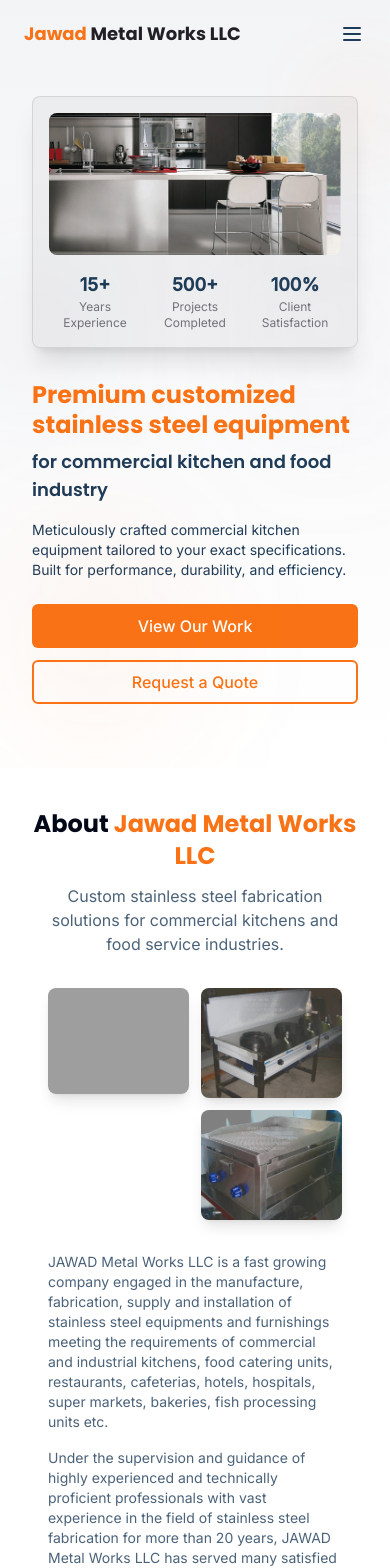
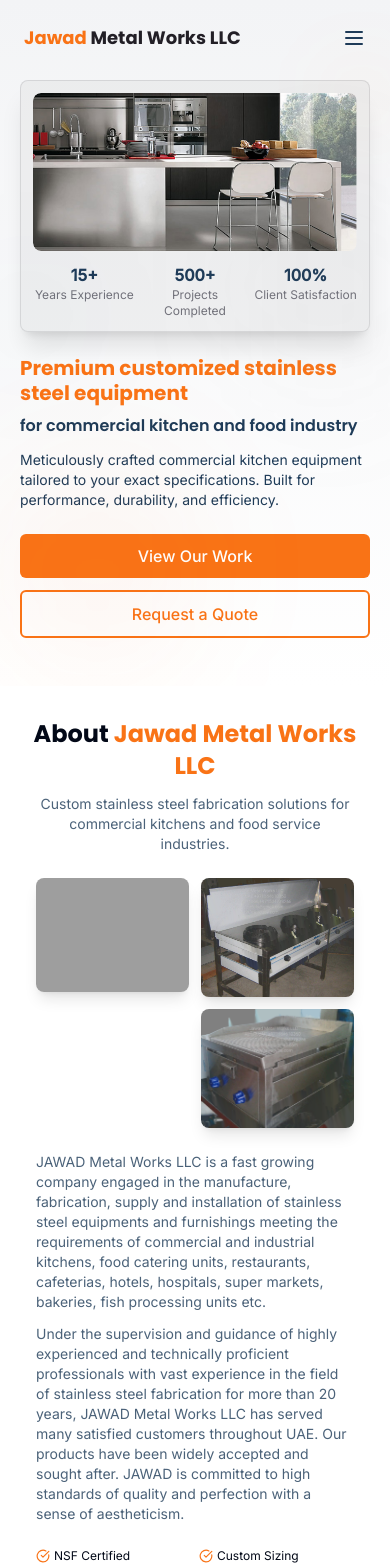
Before and after one commit to muhammedadnanv/metalcraft-webforge-design, a React (Vite) app: page / in a window 390 px wide. Shown: the top 1568 px of the page. Built offline with nearby package versions, Linux system fonts and the light colour scheme.

Commit message:
Refactor for responsiveness
The entire website has been made fully responsive and mobile-friendly. This includes adjustments to layouts, touch targets, and content display across various screen sizes.

```diff
--- a/index.html
+++ b/index.html
@@ -3,7 +3,7 @@
 <html lang="en">
   <head>
     <meta charset="UTF-8" />
-    <meta name="viewport" content="width=device-width, initial-scale=1.0" />
+    <meta name="viewport" content="width=device-width, initial-scale=1.0, maximum-scale=5.0, user-scalable=yes" />
     <title>Jawad Metal Works - Premium Commercial Kitchen Fabrication</title>
     <meta name="description" content="Custom commercial kitchen fabrication solutions including exhaust hoods, worktables, sinks, and equipment stands built with precision and quality." />
     <meta name="author" content="Jawad Metal Works" />
--- a/src/components/About.tsx
+++ b/src/components/About.tsx
@@ -5,25 +5,25 @@ import ImageProcessor from './ImageProcessor';
 const About = () => {
   return (
     <section id="about" className="section-padding bg-white">
-      <div className="container mx-auto">
-        <div className="text-center mb-8 md:mb-12">
-          <h2 className="text-2xl sm:text-3xl md:text-4xl font-bold mb-3 md:mb-4">About <span className="text-accent-orange">Jawad Metal Works LLC</span></h2>
-          <p className="text-steel-blue/80 max-w-3xl mx-auto px-4 sm:px-0">
+      <div className="container mx-auto max-w-7xl">
+        <div className="text-center mb-6 md:mb-10 lg:mb-12">
+          <h2 className="text-2xl sm:text-3xl md:text-4xl lg:text-5xl font-bold mb-3 md:mb-4">About <span className="text-accent-orange">Jawad Metal Works LLC</span></h2>
+          <p className="text-steel-blue/80 max-w-4xl mx-auto px-2 sm:px-4 lg:px-0 text-sm sm:text-base">
             Custom stainless steel fabrication solutions for commercial kitchens and food service industries.
           </p>
         </div>
 
-        <div className="grid grid-cols-1 lg:grid-cols-2 gap-8 md:gap-12 items-center px-4 sm:px-0">
+        <div className="grid grid-cols-1 lg:grid-cols-2 gap-6 md:gap-8 lg:gap-12 items-center px-2 sm:px-4 lg:px-0">
           <div className="order-2 lg:order-1">
-            <div className="text-steel-blue/80 mb-6 space-y-4 text-sm sm:text-base">
+            <div className="text-steel-blue/80 mb-6 space-y-3 sm:space-y-4 text-sm sm:text-base">
               <p>JAWAD Metal Works LLC is a fast growing company engaged in the manufacture, fabrication, supply and installation of stainless steel equipments and furnishings meeting the requirements of commercial and industrial kitchens, food catering units, restaurants, cafeterias, hotels, hospitals, super markets, bakeries, fish processing units etc.</p>
 
               <p>Under the supervision and guidance of highly experienced and technically proficient professionals with vast experience in the field of stainless steel fabrication for more than 20 years, JAWAD Metal Works LLC has served many satisfied customers throughout UAE. Our products have been widely accepted and sought after. JAWAD is committed to high standards of quality and perfection with a sense of aestheticism.</p>
 
-              <p className="hidden sm:block">JAWAD Metal Works LLC is occupying a large warehouse in Industrial Area, New Lucky rounde Ajman with sufficient machineries and infrastructure. JAWAD Metal Works LLC is proud to have highly experienced and dedicated technicians and skilled workers who can fabricate virtually any custom equipment as per designs and specifications.</p>
+              <p className="hidden md:block">JAWAD Metal Works LLC is occupying a large warehouse in Industrial Area, New Lucky rounde Ajman with sufficient machineries and infrastructure. JAWAD Metal Works LLC is proud to have highly experienced and dedicated technicians and skilled workers who can fabricate virtually any custom equipment as per designs and specifications.</p>
             </div>
 
-            <div className="grid grid-cols-2 md:grid-cols-3 gap-2 sm:gap-4 mb-6 sm:mb-8">
+            <div className="grid grid-cols-2 sm:grid-cols-3 gap-2 sm:gap-3 md:gap-4 mb-6 sm:mb-8">
               {["NSF Certified", "Custom Sizing", "Premium Materials", "Professional Installation", "5-Year Warranty", "Health Code Compliant"].map((item, index) => (
                 <div key={index} className="flex items-center gap-1 sm:gap-2">
                   <CheckCircle size={14} className="text-accent-orange flex-shrink-0" />
--- a/src/components/Hero.tsx
+++ b/src/components/Hero.tsx
@@ -6,23 +6,23 @@ const Hero = () => {
   const isMobile = useIsMobile();
 
   return (
-    <section className="pt-24 md:pt-32 pb-16 md:pb-24 bg-gradient-to-b from-gray-100 to-white relative overflow-hidden">
-      <div className="container mx-auto">
-        <div className="grid grid-cols-1 md:grid-cols-2 gap-8 items-center">
-          <div className="reveal-animation px-4 sm:px-0 order-2 md:order-1">
-            <h1 className="text-2xl sm:text-3xl md:text-4xl lg:text-5xl xl:text-6xl font-bold text-matte-black mb-2 leading-tight">
+    <section className="pt-20 sm:pt-24 md:pt-32 pb-12 sm:pb-16 md:pb-24 bg-gradient-to-b from-gray-100 to-white relative overflow-hidden">
+      <div className="container mx-auto max-w-7xl">
+        <div className="grid grid-cols-1 lg:grid-cols-2 gap-6 md:gap-8 lg:gap-12 items-center">
+          <div className="reveal-animation px-2 sm:px-4 lg:px-0 order-2 lg:order-1">
+            <h1 className="text-xl xs:text-2xl sm:text-3xl md:text-4xl lg:text-5xl xl:text-6xl font-bold text-matte-black mb-2 leading-tight">
               <span className="text-accent-orange">Premium customized stainless steel equipment</span>
             </h1>
 
-            <h3 className="text-lg sm:text-xl md:text-2xl lg:text-3xl font-semibold text-steel-blue mb-4">
+            <h3 className="text-base sm:text-lg md:text-xl lg:text-2xl xl:text-3xl font-semibold text-steel-blue mb-3 sm:mb-4">
               for commercial kitchen and food industry
             </h3>
 
-            <p className="text-sm sm:text-base md:text-lg text-steel-blue mb-6 md:mb-8 max-w-lg">
+            <p className="text-sm sm:text-base md:text-lg text-steel-blue mb-6 md:mb-8 max-w-xl">
               Meticulously crafted commercial kitchen equipment tailored to your exact specifications. Built for performance, durability, and efficiency.
             </p>
 
-            <div className="flex flex-col sm:flex-row gap-3 sm:gap-4 justify-center md:justify-start">
+            <div className="flex flex-col sm:flex-row gap-3 sm:gap-4 justify-center lg:justify-start">
               <a href="#portfolio" className="btn-primary text-center sm:text-left">
                 View Our Work
               </a>
@@ -32,31 +32,33 @@ const Hero = () => {
             </div>
           </div>
 
-          <div className="relative reveal-animation px-4 sm:px-0 order-1 md:order-2" style={{
+          <div className="relative reveal-animation px-2 sm:px-4 lg:px-0 order-1 lg:order-2" style={{
             animationDelay: '0.3s'
           }}>
-            <div className="bg-metal-silver/10 backdrop-blur-sm rounded-lg p-4 sm:p-6 md:p-8 border border-metal-silver/30 shadow-xl">
-              <img alt="Premium metal fabrication" className="rounded-lg w-full h-auto object-cover" src="/lovable-uploads/716620fc-9de7-4155-9ce6-d8fc9cbbf5d1.png" />
+            <div className="bg-metal-silver/10 backdrop-blur-sm rounded-lg p-3 sm:p-4 md:p-6 lg:p-8 border border-metal-silver/30 shadow-xl">
+              <div className="rounded-lg overflow-hidden">
+                <img alt="Premium metal fabrication" className="rounded-lg w-full h-auto object-cover" src="/lovable-uploads/716620fc-9de7-4155-9ce6-d8fc9cbbf5d1.png" />
+              </div>
 
-              <div className="mt-4 sm:mt-6 grid grid-cols-3 gap-2 sm:gap-4">
+              <div className="mt-3 sm:mt-4 md:mt-6 grid grid-cols-3 gap-2 sm:gap-3 md:gap-4">
                 <div className="text-center">
-                  <div className="font-bold text-lg sm:text-xl md:text-2xl text-steel-blue">15+</div>
+                  <div className="font-bold text-base sm:text-lg md:text-xl lg:text-2xl text-steel-blue">15+</div>
                   <div className="text-xs sm:text-sm text-muted-foreground">Years Experience</div>
                 </div>
                 <div className="text-center">
-                  <div className="font-bold text-lg sm:text-xl md:text-2xl text-steel-blue">500+</div>
+                  <div className="font-bold text-base sm:text-lg md:text-xl lg:text-2xl text-steel-blue">500+</div>
                   <div className="text-xs sm:text-sm text-muted-foreground">Projects Completed</div>
                 </div>
                 <div className="text-center">
-                  <div className="font-bold text-lg sm:text-xl md:text-2xl text-steel-blue">100%</div>
+                  <div className="font-bold text-base sm:text-lg md:text-xl lg:text-2xl text-steel-blue">100%</div>
                   <div className="text-xs sm:text-sm text-muted-foreground">Client Satisfaction</div>
                 </div>
               </div>
             </div>
 
             {/* Decorative Elements */}
-            <div className="absolute -top-4 -right-4 w-16 sm:w-24 h-16 sm:h-24 bg-accent-orange/10 rounded-full blur-2xl"></div>
-            <div className="absolute -bottom-8 -left-8 w-24 sm:w-32 h-24 sm:h-32 bg-steel-blue/10 rounded-full blur-3xl"></div>
+            <div className="absolute -top-2 -right-2 sm:-top-4 sm:-right-4 w-12 h-12 sm:w-16 sm:h-16 md:w-24 md:h-24 bg-accent-orange/10 rounded-full blur-2xl"></div>
+            <div className="absolute -bottom-4 -left-4 sm:-bottom-8 sm:-left-8 w-16 h-16 sm:w-24 sm:h-24 md:w-32 md:h-32 bg-steel-blue/10 rounded-full blur-3xl"></div>
           </div>
         </div>
       </div>
--- a/src/index.css
+++ b/src/index.css
@@ -56,7 +56,7 @@
   }
 
   .section-padding {
-    @apply py-10 md:py-16 lg:py-24 px-4 md:px-6 lg:px-8;
+    @apply py-8 sm:py-12 md:py-16 lg:py-20 xl:py-24 px-4 sm:px-6 lg:px-8;
   }
 
   .reveal-animation {
@@ -76,21 +76,36 @@
   }
 
   .btn-primary {
-    @apply bg-accent-orange text-white px-4 py-2 md:px-5 md:py-2.5 rounded-md font-medium transition-all hover:bg-accent-orange/90 inline-flex items-center justify-center gap-2 min-h-11;
+    @apply bg-accent-orange text-white px-4 py-2.5 sm:px-5 sm:py-3 md:px-6 md:py-3 rounded-md font-medium transition-all hover:bg-accent-orange/90 active:bg-accent-orange/80 inline-flex items-center justify-center gap-2 min-h-11 touch-manipulation;
   }
 
   .btn-secondary {
-    @apply bg-steel-blue text-white px-4 py-2 md:px-5 md:py-2.5 rounded-md font-medium transition-all hover:bg-steel-blue/90 inline-flex items-center justify-center gap-2 min-h-11;
+    @apply bg-steel-blue text-white px-4 py-2.5 sm:px-5 sm:py-3 md:px-6 md:py-3 rounded-md font-medium transition-all hover:bg-steel-blue/90 active:bg-steel-blue/80 inline-flex items-center justify-center gap-2 min-h-11 touch-manipulation;
   }
 
   .btn-outline {
-    @apply border-2 border-accent-orange text-accent-orange px-4 py-2 md:px-5 md:py-2.5 rounded-md font-medium transition-all hover:bg-accent-orange/10 inline-flex items-center justify-center gap-2 min-h-11;
+    @apply border-2 border-accent-orange text-accent-orange px-4 py-2.5 sm:px-5 sm:py-3 md:px-6 md:py-3 rounded-md font-medium transition-all hover:bg-accent-orange/10 active:bg-accent-orange/20 inline-flex items-center justify-center gap-2 min-h-11 touch-manipulation;
   }
 
   /* Responsive container adjustments */
   .container {
-    @apply px-4 sm:px-6 lg:px-8;
+    @apply px-3 sm:px-6 lg:px-8;
     width: 100%;
+  }
+
+  /* Line clamping utilities */
+  .line-clamp-2 {
+    display: -webkit-box;
+    -webkit-line-clamp: 2;
+    -webkit-box-orient: vertical;
+    overflow: hidden;
+  }
+
+  .line-clamp-3 {
+    display: -webkit-box;
+    -webkit-line-clamp: 3;
+    -webkit-box-orient: vertical;
+    overflow: hidden;
   }
 
   input, textarea, select, button {
@@ -116,14 +131,25 @@
   text-align: left;
 }
 
-/* Improved touch targets for mobile */
+/* Improved touch targets and mobile experience */
 @media (max-width: 640px) {
   a:not(.btn-primary, .btn-secondary, .btn-outline),
   button:not(.btn-primary, .btn-secondary, .btn-outline) {
-    @apply py-2 px-2;
+    @apply py-3 px-3 min-h-11;
   }
 
   .container {
-    @apply px-4;
+    @apply px-3;
+  }
+
+  /* Better text readability on mobile */
+  p, span, div {
+    -webkit-font-smoothing: antialiased;
+    -moz-osx-font-smoothing: grayscale;
+  }
+
+  /* Prevent horizontal scroll */
+  body {
+    overflow-x: hidden;
   }
 }
--- a/tailwind.config.ts
+++ b/tailwind.config.ts
@@ -13,12 +13,25 @@ export default {
 	theme: {
 		container: {
 			center: true,
-			padding: '2rem',
+			padding: {
+				DEFAULT: '1rem',
+				sm: '1.5rem',
+				lg: '2rem',
+			},
 			screens: {
+				'xs': '475px',
+				'sm': '640px',
+				'md': '768px',
+				'lg': '1024px',
+				'xl': '1280px',
 				'2xl': '1400px'
 			}
 		},
 		extend: {
+			screens: {
+				'xs': '475px',
+				'3xl': '1600px',
+			},
 			colors: {
 				border: 'hsl(var(--border))',
 				input: 'hsl(var(--input))',
```
Also changed, not shown: src/components/Contact.tsx (+6 -6 lines), src/components/Footer.tsx (+9 -9 lines), src/components/Portfolio.tsx (+17 -17 lines), src/components/Services.tsx (+9 -9 lines), src/components/Testimonials.tsx (+6 -6 lines).
